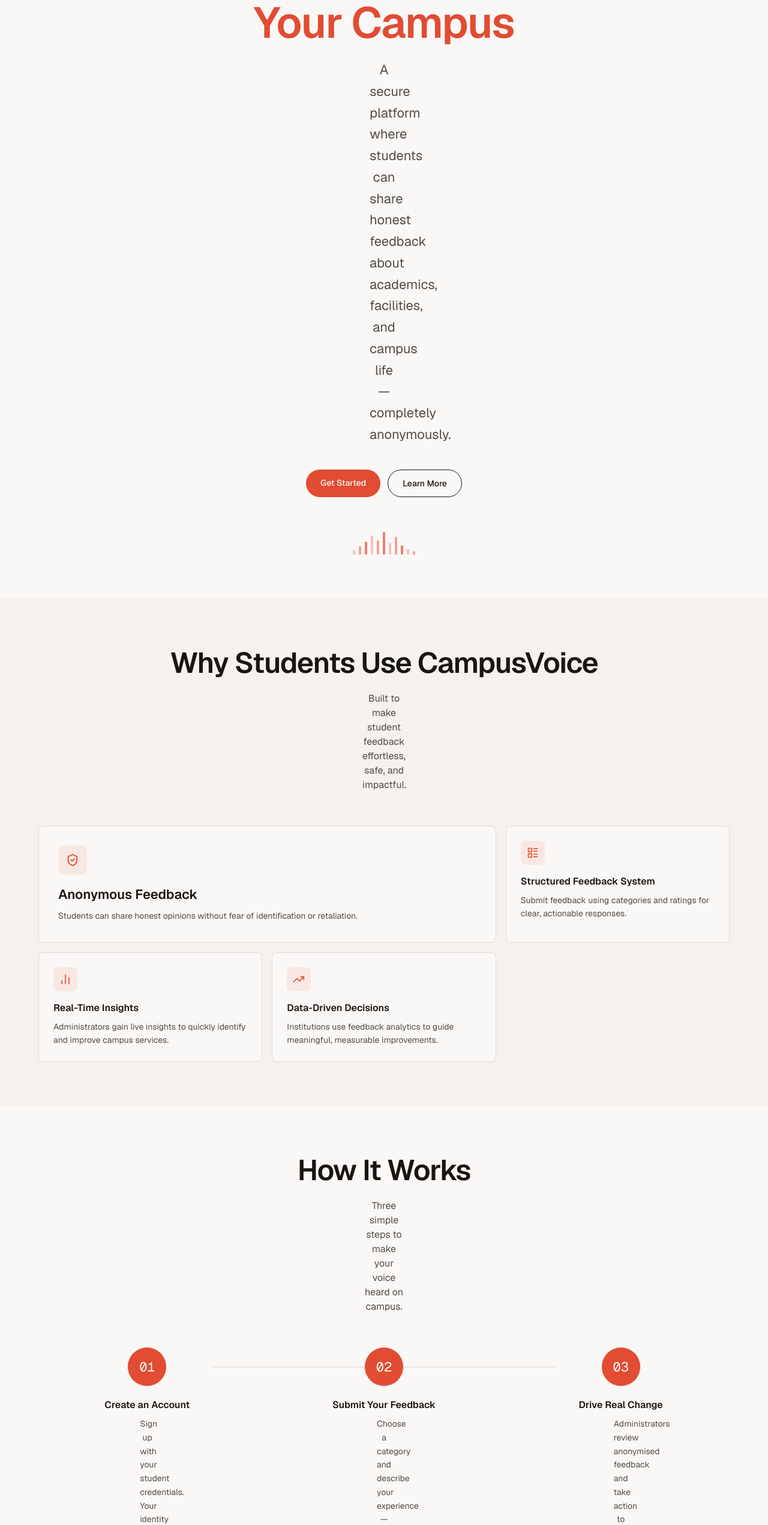
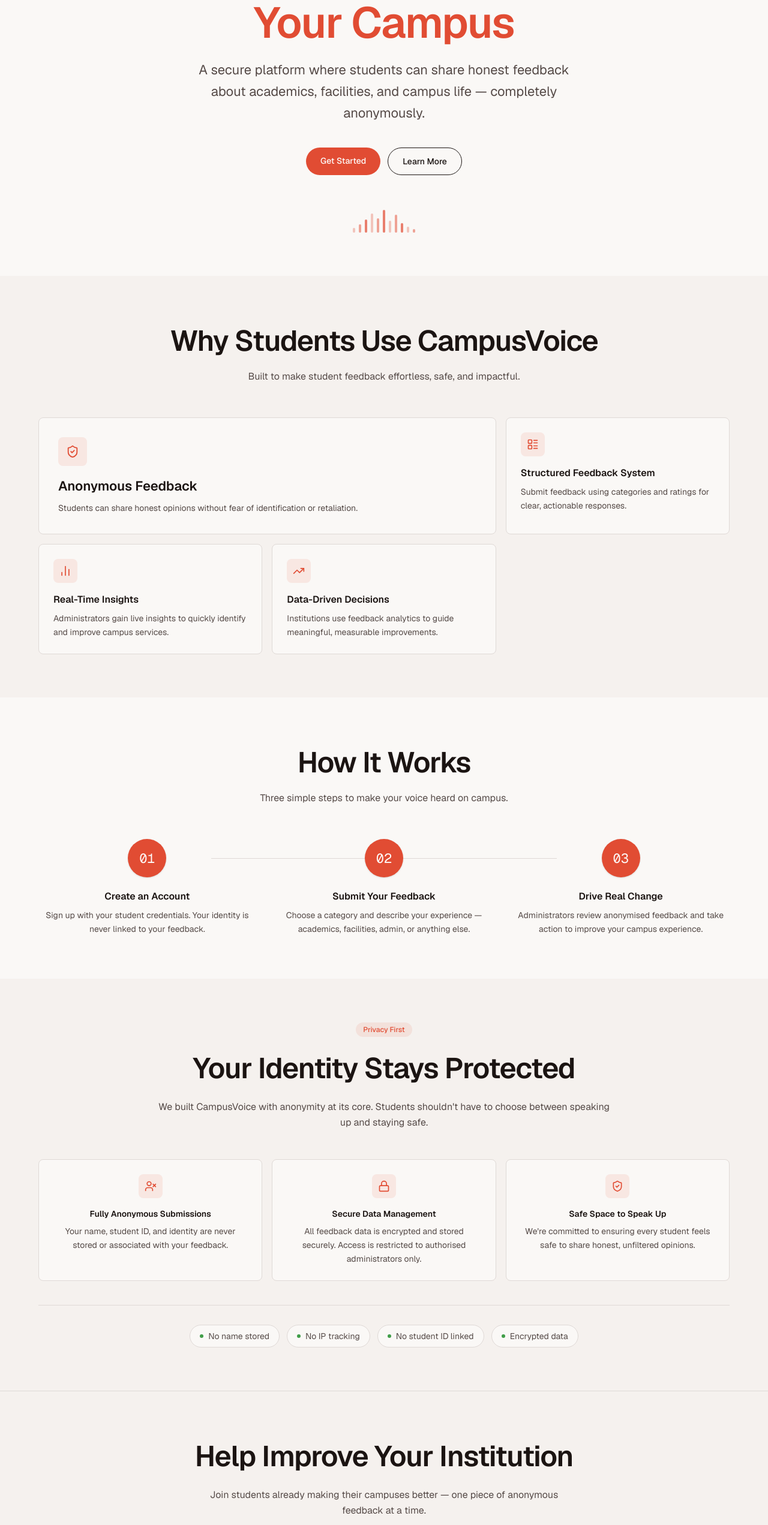
Before and after one commit to DivineChile/student-feedback, a React (Vite) app: page / in a window 1280 px wide. Shown: the part 253-2796 px from the top of the page at 60% size. Built offline with nearby package versions, Linux system fonts and the light colour scheme; no server answers.

Commit message:
Fixed issue

```diff
--- a/src/components/home/CTA.jsx
+++ b/src/components/home/CTA.jsx
@@ -4,11 +4,11 @@
   return (
     <section className="bg-paper-2 border-y border-rule py-2xl px-4 sm:px-6 lg:px-8">
       <FadeInSection>
-        <div className="max-w-3xl mx-auto text-center">
+        <div className="max-w-[48rem] mx-auto text-center">
           <h2 className="font-display font-semibold text-ink text-display-s tracking-tight mb-4">
             Help Improve Your Institution
           </h2>
-          <p className="text-ink-2 text-base mb-8 leading-relaxed max-w-xl mx-auto">
+          <p className="text-ink-2 text-base mb-8 leading-relaxed max-w-[40rem] mx-auto">
             Join students already making their campuses better — one piece
             of anonymous feedback at a time.
           </p>
--- a/src/components/home/Features.jsx
+++ b/src/components/home/Features.jsx
@@ -35,7 +35,7 @@
             <h2 className="font-display font-semibold text-ink text-display-s tracking-tight mb-3">
               Why Students Use CampusVoice
             </h2>
-            <p className="text-ink-2 max-w-2xl mx-auto text-base">
+            <p className="text-ink-2 max-w-[42rem] mx-auto text-base">
               Built to make student feedback effortless, safe, and impactful.
             </p>
           </div>
--- a/src/components/home/Hero.jsx
+++ b/src/components/home/Hero.jsx
@@ -8,7 +8,6 @@
   return (
     <section className="bg-paper pt-32 pb-2xl px-4 sm:px-6 lg:px-8">
       <div className="max-w-4xl mx-auto text-center">
-
         <FadeInSection>
           <span className="inline-block bg-accent/10 text-accent text-xs font-medium px-3 py-1 rounded-pill mb-6">
             Student Feedback Platform
@@ -19,7 +18,7 @@
             <span className="text-accent">Improve Your Campus</span>
           </h1>
 
-          <p className="text-ink-2 text-lg leading-relaxed mb-10 max-w-xl mx-auto">
+          <p className="text-ink-2 text-lg leading-relaxed mb-10 max-w-[40rem] mx-auto">
             A secure platform where students can share honest feedback about
             academics, facilities, and campus life — completely anonymously.
           </p>
@@ -54,7 +53,6 @@
             ))}
           </div>
         </FadeInSection>
-
       </div>
     </section>
   );
--- a/src/components/home/HowItWorks.jsx
+++ b/src/components/home/HowItWorks.jsx
@@ -28,7 +28,7 @@
             <h2 className="font-display font-semibold text-ink text-display-s tracking-tight mb-3">
               How It Works
             </h2>
-            <p className="text-ink-2 max-w-2xl mx-auto text-base">
+            <p className="text-ink-2 max-w-[42rem] mx-auto text-base">
               Three simple steps to make your voice heard on campus.
             </p>
           </div>
@@ -45,7 +45,7 @@
                   </div>
                 </div>
                 <h3 className="font-display font-semibold text-ink text-base mb-2">{step.title}</h3>
-                <p className="text-sm text-ink-2 leading-relaxed max-w-md mx-auto">
+                <p className="text-sm text-ink-2 leading-relaxed max-w-[26rem] mx-auto">
                   {step.description}
                 </p>
               </div>
--- a/src/components/home/SecuritySection.jsx
+++ b/src/components/home/SecuritySection.jsx
@@ -28,7 +28,7 @@
 
         {/* Trust strip — heading, then a row of proof tiles, then a proof-marker row */}
         <FadeInSection>
-          <div className="text-center max-w-3xl mx-auto mb-12">
+          <div className="text-center max-w-[48rem] mx-auto mb-12">
             <span className="inline-block bg-accent/10 text-accent text-xs font-medium px-3 py-1 rounded-pill mb-4">
               Privacy First
             </span>
--- a/src/routes/LoginPage.jsx
+++ b/src/routes/LoginPage.jsx
@@ -4,7 +4,7 @@
 export default function LoginPage() {
   return (
     <main className="min-h-screen bg-paper flex items-center justify-center px-4 py-12">
-      <div className="w-full max-w-lg">
+      <div className="w-full max-w-[30rem]">
 
         {/* Logo */}
         <div className="flex justify-center mb-8">
--- a/src/routes/RegisterPage.jsx
+++ b/src/routes/RegisterPage.jsx
@@ -4,7 +4,7 @@
 export default function RegisterPage() {
 return (
     <main className="min-h-screen bg-paper flex items-center justify-center px-4 py-12">
-      <div className="w-full max-w-lg">
+      <div className="w-full max-w-[30rem]">
 
         {/* Logo */}
         <div className="flex justify-center mb-8">
--- a/src/routes/admin/AdminReportsPage.jsx
+++ b/src/routes/admin/AdminReportsPage.jsx
@@ -363,7 +363,7 @@
               </select>
             </div>
 
-            <div className="grid grid-cols-1 sm:grid-cols-2 gap-3 max-w-2xl">
+            <div className="grid grid-cols-1 sm:grid-cols-2 gap-3 max-w-[42rem]">
               <div>
                 <label className="block text-xs font-medium text-muted uppercase tracking-wide mb-1.5">
                   Start Date
--- a/src/routes/dashboard/MyFeedbackPage.jsx
+++ b/src/routes/dashboard/MyFeedbackPage.jsx
@@ -18,7 +18,7 @@
       <h3 className="text-sm font-semibold text-ink-2 mb-1">
         No feedback submitted yet
       </h3>
-      <p className="text-sm text-muted mb-5 max-w-md mx-auto">
+      <p className="text-sm text-muted mb-5 max-w-[26rem] mx-auto">
         You haven&apos;t submitted any feedback. Help improve your institution by
         sharing your experience.
       </p>
--- a/src/routes/dashboard/SubmitFeedbackPage.jsx
+++ b/src/routes/dashboard/SubmitFeedbackPage.jsx
@@ -212,7 +212,7 @@
   if (isSuccess) {
     return (
       <main className="flex-1 md:px-8 md:py-8 flex items-center justify-center">
-        <div className="bg-paper border border-rule p-8 rounded-card max-w-lg w-full text-center">
+        <div className="bg-paper border border-rule p-8 rounded-card max-w-[30rem] w-full text-center">
           <div className="w-12 h-12 bg-positive-bg rounded-full flex items-center justify-center mx-auto mb-4">
             <div className="w-5 h-5 rounded-full bg-positive" />
           </div>
```
Also changed, not shown: tokens.css (+19 -11 lines), 1 other file (tests, documents, lock files or other folders).
